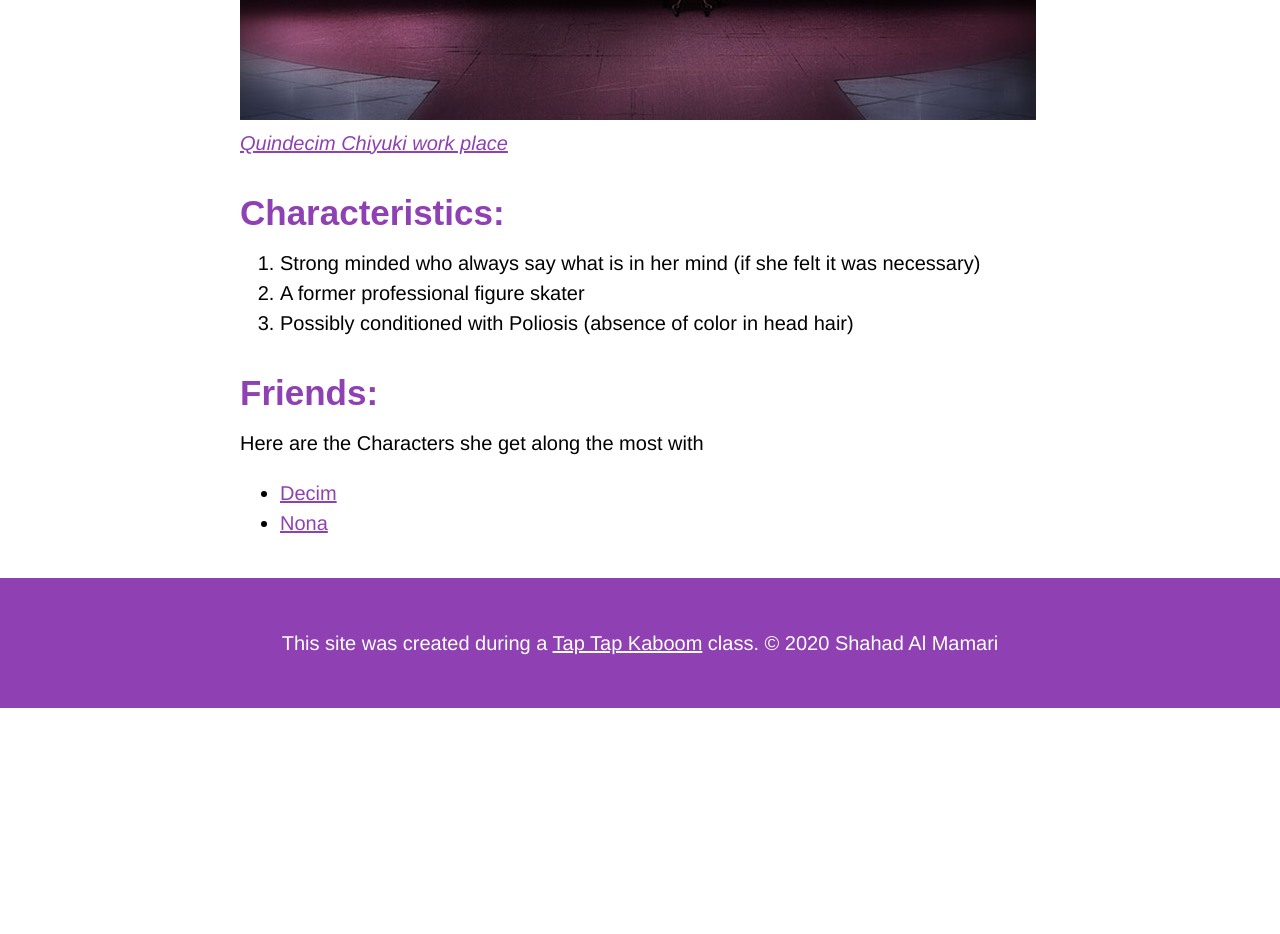
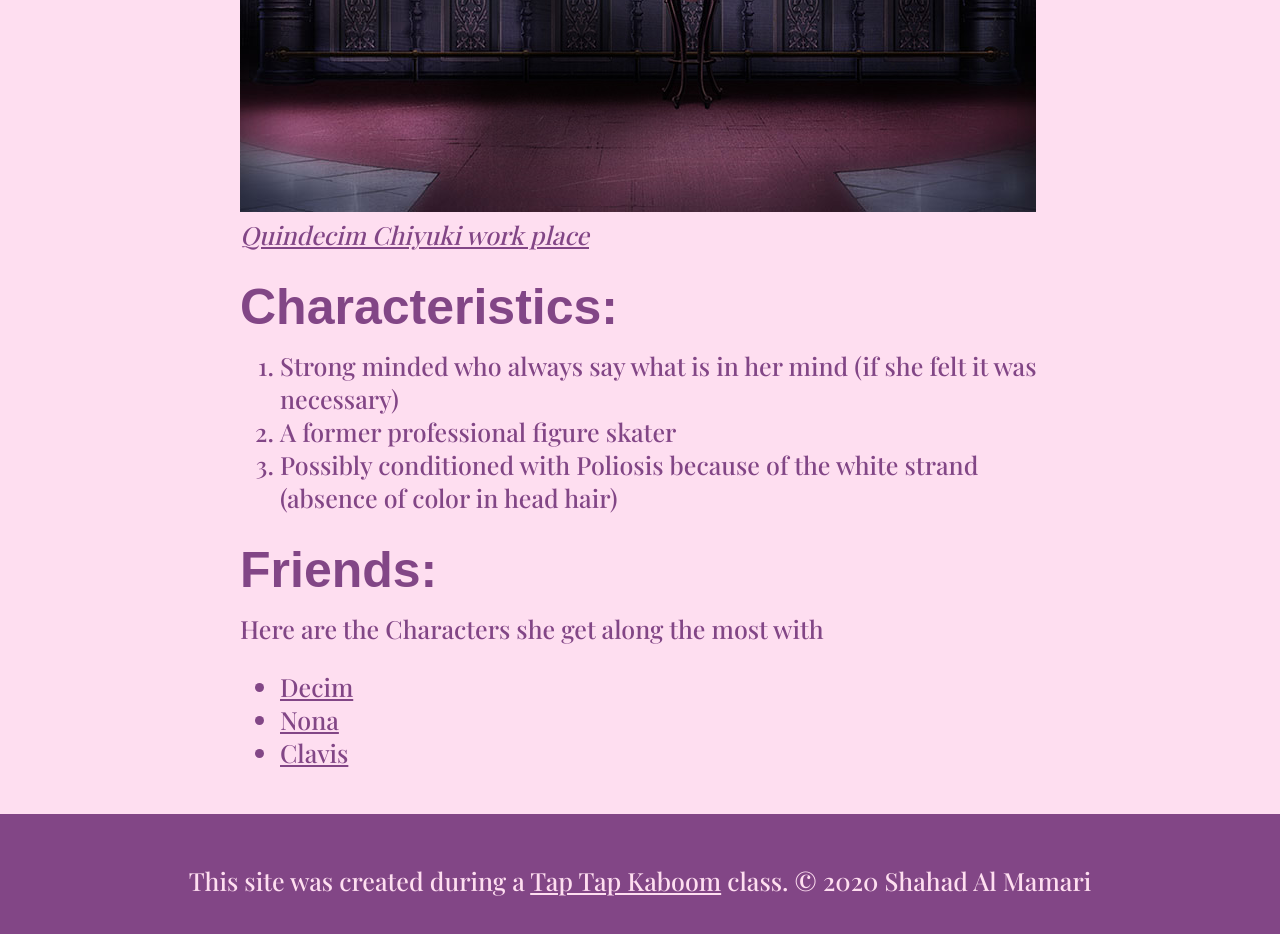
Before and after one commit to Shahad-AlMamari/Cartoon-hero, a plain HTML site: page index.html in a window 1280 px wide. Shown: the part 1700-2634 px from the top of the page. Before the commit the page ends 2408 px from the top, so only its background shows below. Drawn offline with nearby package versions, Linux system fonts and the light colour scheme.

Commit message:
Updated css, html and deleted unwanted imgs
Changed color of
background-color of header + body
text color of  all text
added a friend
wrote more in about
changed fonts of the whole website
deleted unsued photos

```diff
--- a/css/hero.css
+++ b/css/hero.css
@@ -1,24 +1,25 @@
 /*For fonts family we add more than one font in case the user did not have the first font the browser will display the other fonts */
 body{
     margin: 0;
-    font-family: Helvetica, Arial, sans-serif;
-    font-size: 20px;
-    line-height: 30px;
+    font-family: 'Playfair Display', serif;
+    font-size: 25px;
+    line-height: 33px;
+    background-color: #FEDEF0;
 }
 /*Shortcut for padding
 padding: top right,left bottom;
 padding: 50px 0 50px; */
 header{
-    background-color: #8F41B3;
+    background-color: #824686;
     text-align: center;
     padding-top: 50px;
     padding-bottom: 50px;
 }
 h1, h2{
-    font-family: 'Noto Serif JP',sans-serif;
+    font-family: 'Noto Serif TC',sans-serif;
 }
 header h1{
-    color: white;
+    color: #FEDEF0;
     font-size: 70px;
 }
 /*Broder-radius make the edges of an element round the big element = big radius
@@ -27,7 +28,7 @@ broder: width style color: */
 header img{
     border-radius: 170px;
     width: 300px;
-    border: 20px solid #ffff;
+    border: 20px solid #FEDEF0;
 }
 /*To center the content without centering text we use max-width and margin
 max-width: 800px; is for the content width, we write it to prevent elements to streching outside the box. in our website these are images.
@@ -44,28 +45,28 @@ main img{
 }
 /*margin: top right,left bottom; */
 h2{
-    font-size: 35px;
-    color: #8F41B3;
+    font-size: 50px;
+    color: #824686;
     margin: 40px 0 10px;
 }
 a{
-    color: #8F41B3;
+    color: #824686;
 }
 a:hover{
-    background-color: blue;
+    background-color: #c55ca4;
     color: white;
 }
 footer{
-    background-color: #8F41B3;
+    background-color: #824686;
     text-align: center;
-    color: white;
+    color: #FEDEF0;
     padding: 50px;
 }
 footer p{
     margin: 0;
 }
 footer a{
-    color: white;
+    color: #FEDEF0;
 }
 /*Opacity from 0 to 1, used for transparent level of an element 1 not transparent 0 transparent */
 footer a:hover{
@@ -77,3 +78,9 @@ p.caption{
     font-style: italic;
     margin-top: 0;
 }
+li{
+    color: #824686;
+}
+main p{
+    color: #824686;
+}
--- a/index.html
+++ b/index.html
@@ -4,7 +4,7 @@
 <head>
     <title>Chiyuki</title>
     <link rel="icon" href="img/Chiyuki-ava.jpg">
-    <link href='https://fonts.googleapis.com/css?family=Noto Serif JP' rel='stylesheet'>
+    <link href="https://fonts.googleapis.com/css2?family=Noto+Serif+TC:wght@500;600;700&family=Playfair+Display:wght@500;600&display=swap" rel="stylesheet">
     <link rel="stylesheet" type="text/css" href="css/hero.css">
 </head>
 
@@ -20,7 +20,7 @@
    <main>
    <!--About section with captions-->
    <h2>About:</h2>
-   <p>Chiyuki also called the Balck-Haired Woman (Kurokami no Onna 黒髪の女 ), is amnesic woman who works at Quindecim as Decim’s assistance. </p>
+   <p>She is known as the Balck-Haired Woman (Kurokami no Onna 黒髪の女 ), her real name is Chiyuki which has 2 kanji Characters (chi 知) means <b>to know, wisdom</b> and (yuki 幸) means <b>happness</b>. Chiyuki is amnesic woman who works at Quindecim as Decim’s assistance. </p>
    <img src="img/death parade cast.jpg">
    <p class="caption"><a href="https://death-parade.fandom.com/wiki/Main_Page" target="_blank">Death Parade cast</a></p>
    <img src="img/Quindecim_front.png">
@@ -32,7 +32,7 @@
    <ol>
        <li>Strong minded who always say what is in her mind (if she felt it was necessary)</li>
         <li>A former professional figure skater</li>
-        <li>Possibly conditioned with Poliosis (absence of color in head hair)</li>
+        <li>Possibly conditioned with Poliosis because of the white strand (absence of color in head hair)</li>
     </ol>
 
    <!--Friends section with unorder list-->
@@ -41,6 +41,7 @@
    <UL>
        <li><a href="https://death-parade.fandom.com/wiki/Decim" target="_blank">Decim</a></li>
         <li><a href="https://death-parade.fandom.com/wiki/Nona" target="_blank">Nona</a></li>
+        <li><a href="https://death-parade.fandom.com/wiki/Clavis" target="_blank">Clavis</a></li>
     </ul>
     </main>
 
```
Also changed, not shown: img/Chiyuki-avatar.png (deleted), img/Chiyuki.png (deleted), img/Death_Parade color code.jpg (deleted), img/tumblr_noyu6cFRcU1rl3tlpo2_1280.jpg (added), 2 other files.
